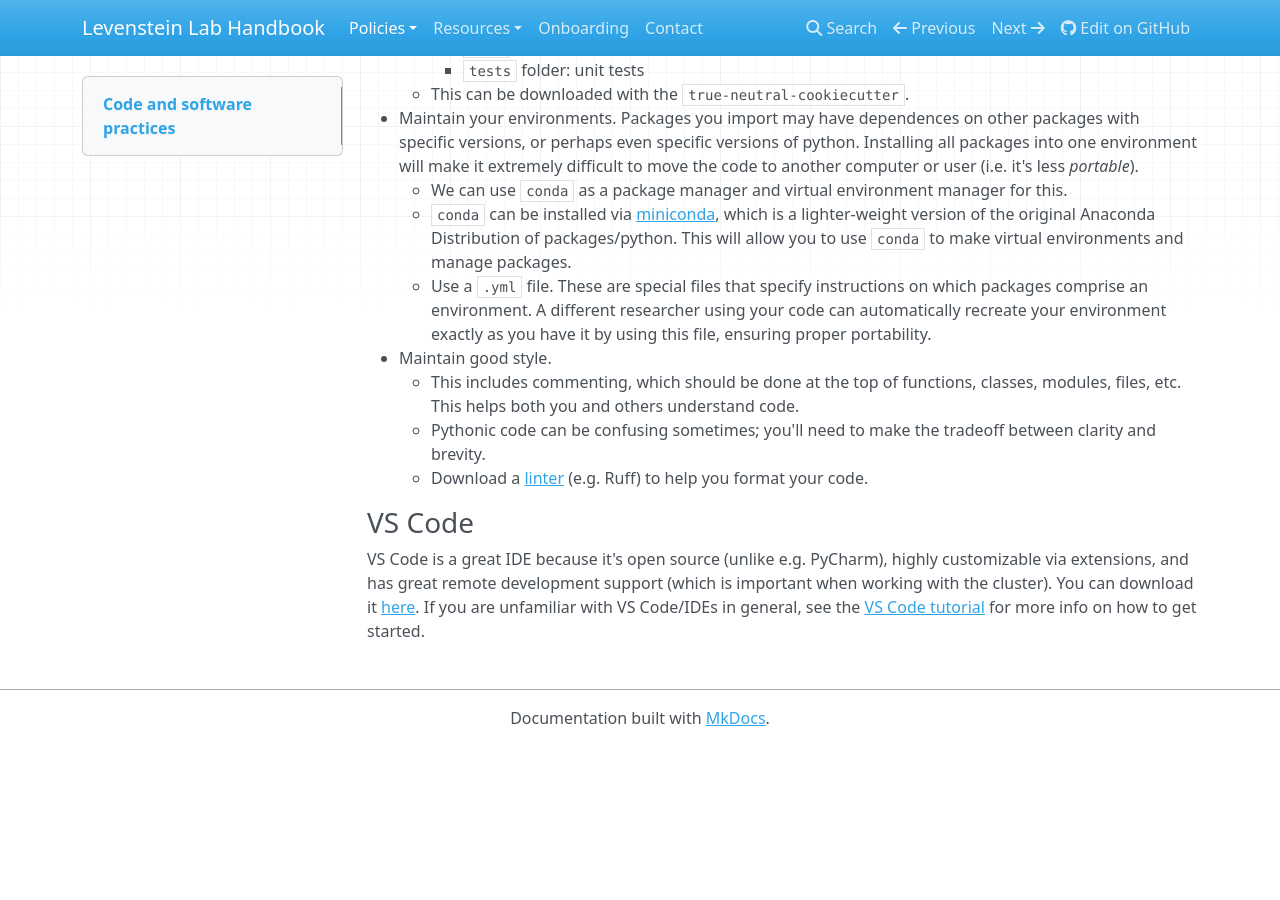
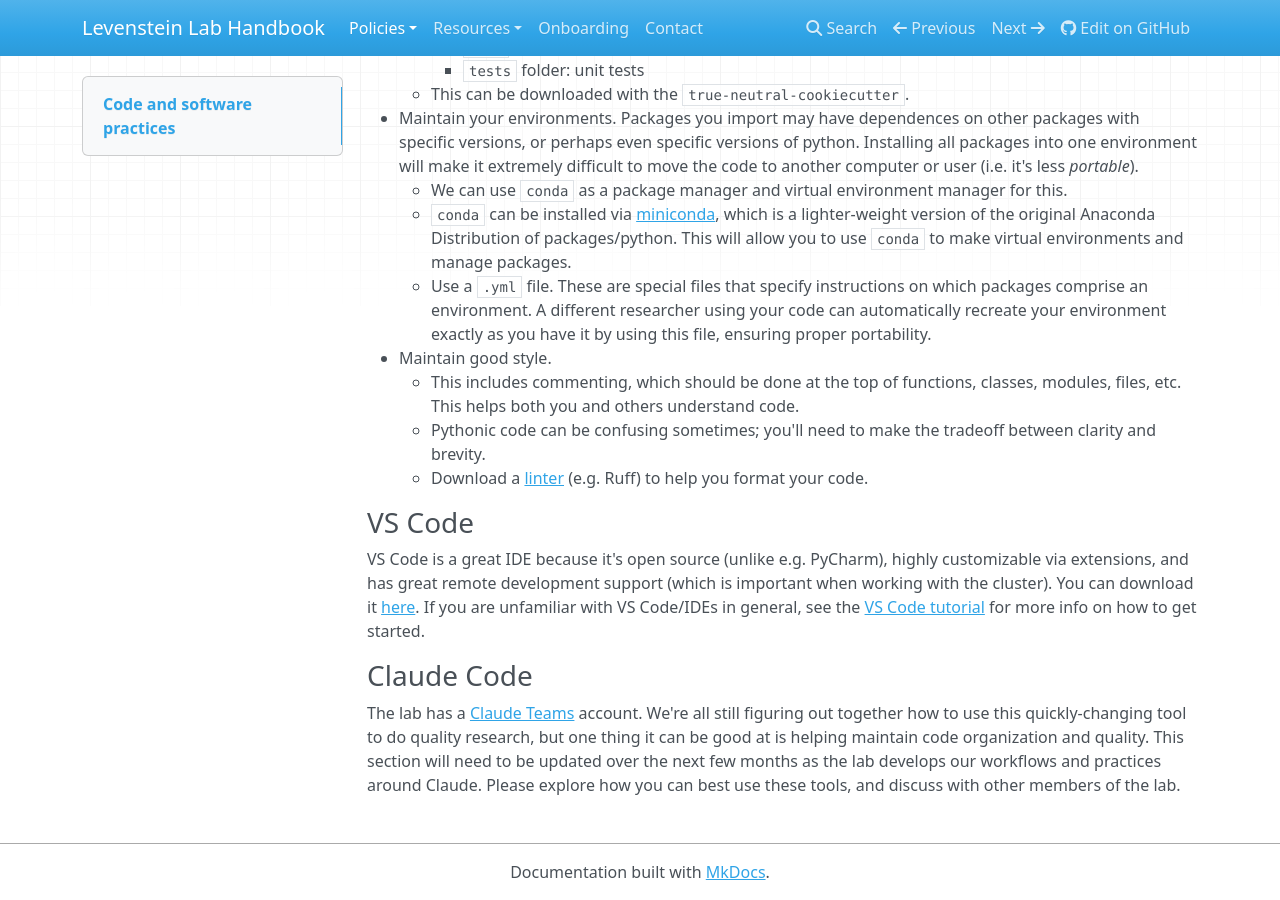
Before and after one commit to LevensteinLab/Lab-Handbook, an MkDocs documentation site: the page built from docs/Policies/code_software.md, in a window 1280 px wide and 900 px high, scrolled down 1136 px. Built offline with MkDocs 1.6.1, drawn with Linux system fonts in a browser that asks for light colours; nearby versions of some CDN libraries; before the commit the page ends 1882 px from its top, so only the background shows below that.

Commit message:
Add section on Claude Code usage in the lab
Added a new section on Claude Code to discuss its use in maintaining code organization and quality.

```diff
--- a/docs/Policies/code_software.md
+++ b/docs/Policies/code_software.md
@@ -37,3 +37,6 @@ Patrick Mineault's code handbook above is a must-read before you start coding. I
 
 ### VS Code
 VS Code is a great IDE because it's open source (unlike e.g. PyCharm), highly customizable via extensions, and has great remote development support (which is important when working with the cluster). You can download it [here](https://code.visualstudio.com/Download). If you are unfamiliar with VS Code/IDEs in general, see the [VS Code tutorial](https://levensteinlab.github.io/Lab-Handbook/Resources/vs_code) for more info on how to get started.
+
+### Claude Code
+The lab has a [Claude Teams](https://levensteinlab.github.io/Lab-Handbook/Resources/claude_teams/) account. We're all still figuring out together how to use this quickly-changing tool to do quality research, but one thing it can be good at is helping maintain code organization and quality. This section will need to be updated over the next few months as the lab develops our workflows and practices around Claude. Please explore how you can best use these tools, and discuss with other members of the lab.
```
